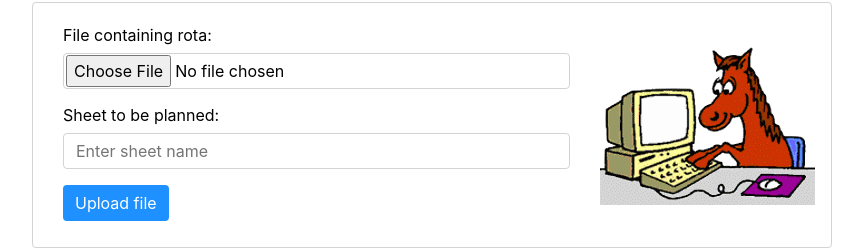
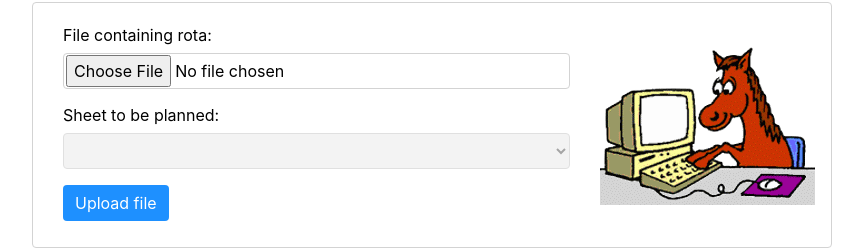
Before and after one commit to Willett-Solutions/horse-client, a React (Create React App) app: page / in a window 1280 px wide. Shown: the part 103-353 px from the top of the page, without its empty margins (208-1071 px from the left). Built offline with nearby package versions, Linux system fonts and the light colour scheme.

Commit message:
Sheet input box replaced with select box.

```diff
--- a/src/App.css
+++ b/src/App.css
@@ -31,7 +31,7 @@ label {
   margin-bottom: 1rem;
 }
 
-input {
+input, select {
   box-sizing: border-box;
   display: block;
   width: 100%;
@@ -55,14 +55,14 @@ input[type=file]::file-selector-button {
   font-family: inherit;
 }
 
-input[type=text] {
-  padding: 0.375rem 0.75rem;
-  height: 2.25rem;
-}
-
 input:focus {
   border-color: dodgerblue;
   outline: 0 none;
+}
+
+select {
+  padding: 0.375rem 0.75rem;
+  height: 2.25rem;
 }
 
 button {
--- a/src/ControlPanel.tsx
+++ b/src/ControlPanel.tsx
@@ -101,7 +101,7 @@ class UploadForm extends React.Component<UploadFormProps> {
           </label>
           <label>
             Sheet to be planned:
-            <input type="text" placeholder="Enter sheet name"/>
+            <select disabled />
           </label>
           <button type="submit">
             Upload file
```
